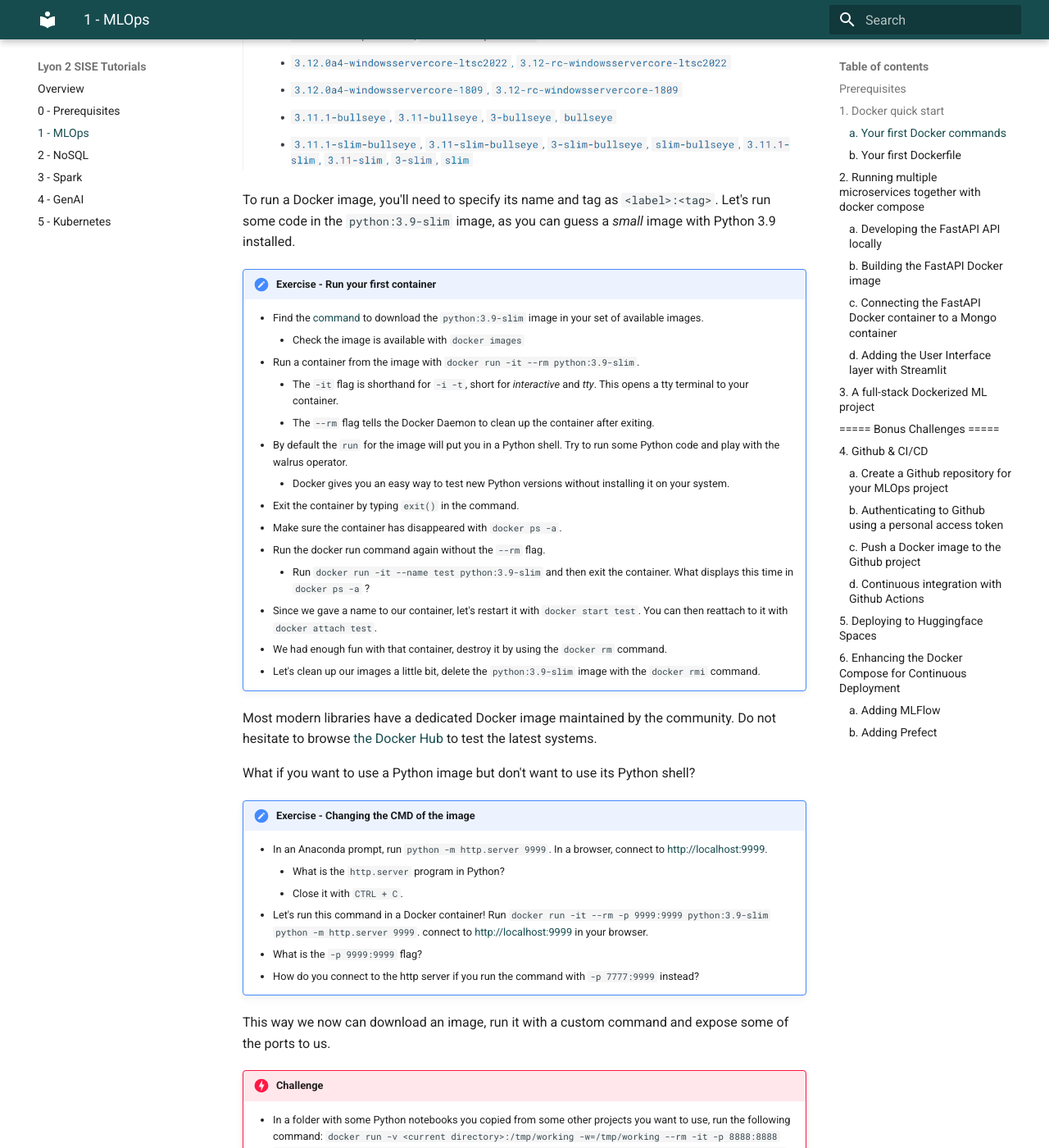
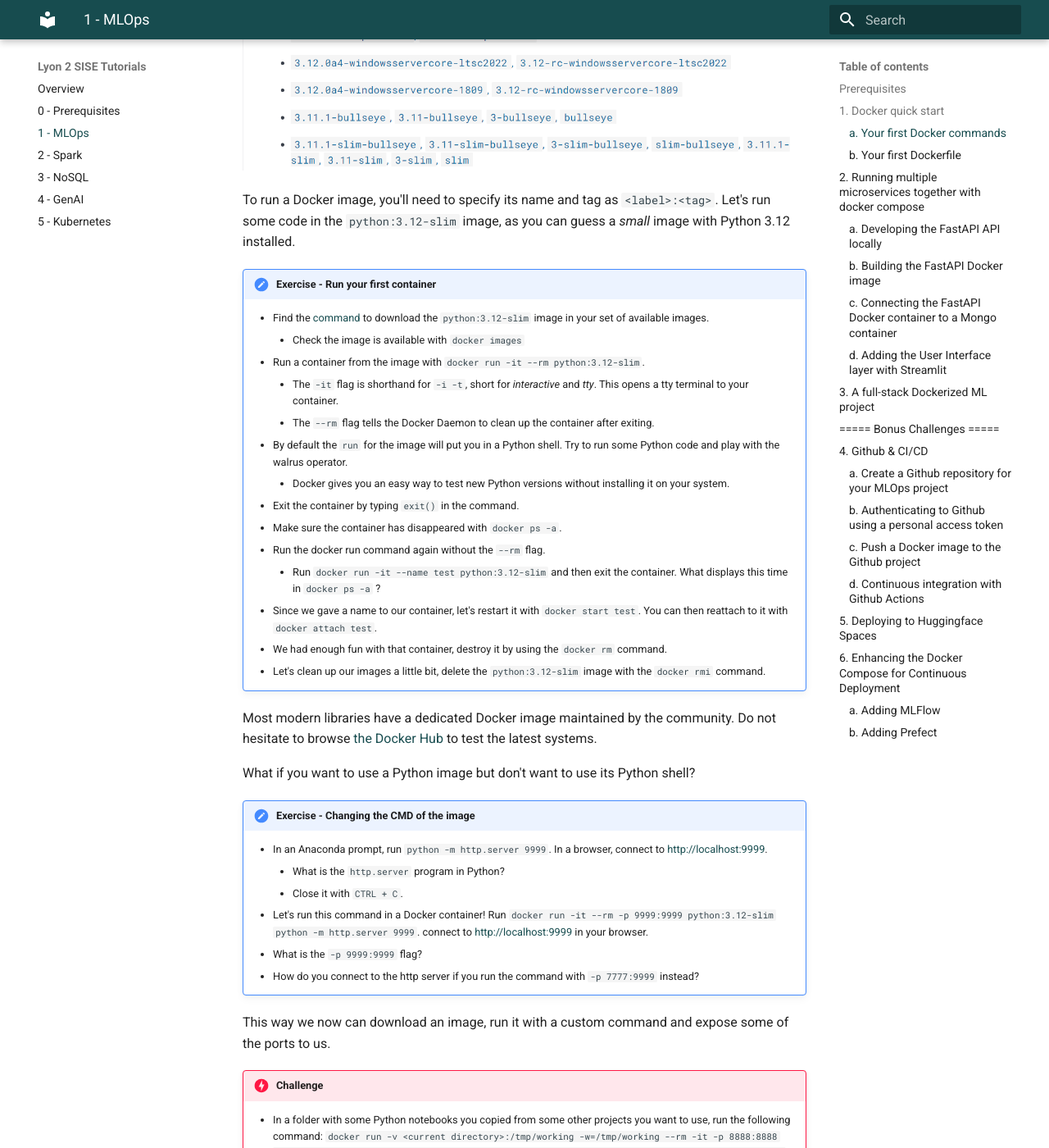
Before and after one commit to andfanilo/lyon2, an MkDocs documentation site: the page built from docs/mlops.md, in a window 1280 px wide and 1400 px high, scrolled down 1382 px. Shown: the whole window at 82% size. Built offline with MkDocs 1.6.1 and Material for MkDocs 9.7.7, drawn with Linux system fonts in a browser that asks for light colours; emoji names are drawn with the system emoji font; some of the changed text lies outside the part shown.

Commit message:
Gemini move Python to 3.12. Move NoSQL down.

````diff
--- a/docs/mlops.md
+++ b/docs/mlops.md
@@ -23,16 +23,16 @@ Before starting, make sure your command line has `docker` and `docker-compose` w
     - Run the `docker ps -a` command. Do you see any previously running containers?
         - The `ps` command stands for `process`, you can imagine this like a running container. The `-a` flag stands for *all containers*, not only running ones. You should see containers that were stopped earlier.
 
-We want to test the new walrus operator in Python 3.9. You can download any Docker image from [the Docker Hub](https://hub.docker.com/).
+We want to test the new walrus operator in Python 3.12. You can download any Docker image from [the Docker Hub](https://hub.docker.com/).
 
 ![](./images/mlops-docker-tags.png)
 
-To run a Docker image, you'll need to specify its name and tag as `<label>:<tag>`. Let's run some code in the `python:3.9-slim` image, as you can guess a _small_ image with Python 3.9 installed.
+To run a Docker image, you'll need to specify its name and tag as `<label>:<tag>`. Let's run some code in the `python:3.12-slim` image, as you can guess a _small_ image with Python 3.12 installed.
 
 !!! note "Exercise - Run your first container"
-    - Find the [command](https://docs.docker.com/engine/reference/commandline/pull/) to download the `python:3.9-slim` image in your set of available images.
+    - Find the [command](https://docs.docker.com/engine/reference/commandline/pull/) to download the `python:3.12-slim` image in your set of available images.
         - Check the image is available with `docker images`
-    - Run a container from the image with `docker run -it --rm python:3.9-slim`.
+    - Run a container from the image with `docker run -it --rm python:3.12-slim`.
         - The `-it` flag is shorthand for `-i -t`, short for _interactive_ and _tty_. This opens a tty terminal to your container.
         - The `--rm` flag tells the Docker Daemon to clean up the container after exiting.
     - By default the `run` for the image will put you in a Python shell. Try to run some Python code and play with the walrus operator.
@@ -40,10 +40,10 @@ To run a Docker image, you'll need to specify its name and tag as `<label>:<tag>
     - Exit the container by typing `exit()` in the command.
     - Make sure the container has disappeared with `docker ps -a`.
     - Run the docker run command again without the `--rm` flag.
-        - Run `docker run -it --name test python:3.9-slim` and then exit the container. What displays this time in `docker ps -a` ?
+        - Run `docker run -it --name test python:3.12-slim` and then exit the container. What displays this time in `docker ps -a` ?
     - Since we gave a name to our container, let's restart it with `docker start test`. You can then reattach to it with `docker attach test`.
     - We had enough fun with that container, destroy it by using the `docker rm` command.
-    - Let's clean up our images a little bit, delete the `python:3.9-slim` image with the `docker rmi` command.
+    - Let's clean up our images a little bit, delete the `python:3.12-slim` image with the `docker rmi` command.
 
 Most modern libraries have a dedicated Docker image maintained by the community. Do not hesitate to browse [the Docker Hub](https://hub.docker.com/) to test the latest systems.
 
@@ -53,7 +53,7 @@ What if you want to use a Python image but don't want to use its Python shell?
     - In an Anaconda prompt, run `python -m http.server 9999`. In a browser, connect to <http://localhost:9999>.
         - What is the `http.server` program in Python?
         - Close it with `CTRL + C`.
-    - Let's run this command in a Docker container! Run `docker run -it --rm -p 9999:9999 python:3.9-slim python -m http.server 9999`. connect to <http://localhost:9999> in your browser.
+    - Let's run this command in a Docker container! Run `docker run -it --rm -p 9999:9999 python:3.12-slim python -m http.server 9999`. connect to <http://localhost:9999> in your browser.
     - What is the `-p 9999:9999` flag?
     - How do you connect to the http server if you run the command with `-p 7777:9999` instead?
 
@@ -89,7 +89,7 @@ Our goal is to create our own Docker image, using a `Dockerfile`.
     - Write down the following lines into `Dockerfile`:
 
     ```Dockerfile
-    FROM python:3.9-slim
+    FROM python:3.12-slim
 
     COPY requirements.txt /app/requirements.txt
 
@@ -195,7 +195,7 @@ You can test any part of the API by clicking on the `Try it out button` on the t
         ??? abstract "Are you really stuck :thinking: ?? Give it one last try :muscle:"
             Build with `docker build -t mlops-server .` . Run with `docker run -p 8000:8000 --rm mlops-server`.
             ```Dockerfile
-            FROM python:3.9-slim
+            FROM python:3.12-slim
 
             COPY requirements.txt /app/requirements.txt
             WORKDIR /app
--- a/mkdocs.yml
+++ b/mkdocs.yml
@@ -28,8 +28,8 @@ nav:
   - Overview: index.md
   - 0 - Prerequisites: prerequisites.md
   - 1 - MLOps: mlops.md
-  - 2 - NoSQL: nosql.md
-  - 3 - Spark: spark.md
+  - 2 - Spark: spark.md
+  - 3 - NoSQL: nosql.md
   - 4 - GenAI: genai.md
   - 5 - Kubernetes: k8s.md
 
````
Also changed, not shown: docs/prerequisites.md (+3 -3 lines).
